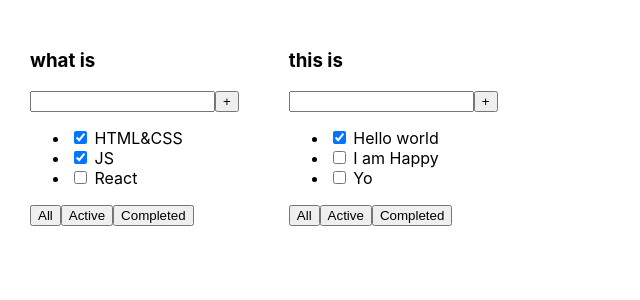
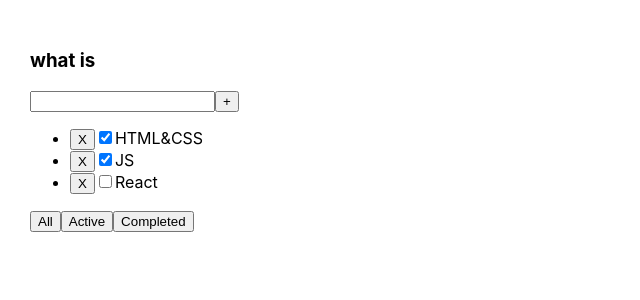
Before and after one commit to Chernik1991/TodoList, a React (Create React App) app in the folder it-incubator-todolist-ts-01-with YARN/: page / in a window 1280 px wide. Shown: the top 300 px of the page, without its empty margins (0-640 px from the left). Built offline with nearby package versions, Linux system fonts and the light colour scheme.

Commit message:
50.58 ot 10/01/22 igor

```diff
--- a/it-incubator-todolist-ts-01-with YARN/src/App.tsx
+++ b/it-incubator-todolist-ts-01-with YARN/src/App.tsx
@@ -1,6 +1,6 @@
 import React from 'react';
 import './App.css';
-import { TodoList } from './TodoList';
+import {TodoList} from './TodoList';
 
 function App() {
     const tasks1 = [
@@ -8,15 +8,16 @@ function App() {
         {id: 2, title: "JS", isDone: true},
         {id: 3, title: "React", isDone: false},
     ]
-    const tasks2 = [
-        {id: 1, title: "Hello world", isDone: true},
-        {id: 2, title: "I am Happy", isDone: false},
-        {id: 3, title: "Yo", isDone: false},
-    ]
+
+    const removeTasks = (taskId:number)=>{
+        console.log(taskId)
+    }
     return (
         <div className="App">
-            <TodoList title = {"what is"} tasks={tasks1}/>
-            <TodoList title = {"this is"} tasks={tasks2}/>
+            <TodoList
+                title={"what is"}
+                tasks={tasks1}
+                removeTasks={removeTasks}/>
         </div>
     );
 }
--- a/it-incubator-todolist-ts-01-with YARN/src/TodoList.tsx
+++ b/it-incubator-todolist-ts-01-with YARN/src/TodoList.tsx
@@ -1,17 +1,17 @@
 import React from "react";
 
-type TodoListType ={
-    title : string;
-    tasks : Array<ObjectofArray>
+type PropsType = {
+    title: string;
+    tasks: Array<TaskType>
+    removeTasks:(taskId:number)=>void
 }
-type ObjectofArray = {
-    id : number,
+type TaskType = {
+    id: number,
     title: string,
     isDone: boolean
 
 }
-
-export const TodoList = (props: TodoListType) => {
+export const TodoList = (props: PropsType) => {
     return (
         <div>
             <h3>{props.title}</h3>
@@ -20,15 +20,19 @@ export const TodoList = (props: TodoListType) => {
                 <button>+</button>
             </div>
             <ul>
-                {props.tasks.map((m: ObjectofArray, index) => {
+                {props.tasks.map((m, index) => {
                     return (
-                            <li key={m.id}><input type="checkbox" checked={m.isDone}/> <span>{m.title}</span></li>
-                        )
-                    })}
+                        <li key={m.id}>
+                            <button onClick={(event)=>props.removeTasks(m.id)}>X</button>
+                            <input type="checkbox" checked={m.isDone}/>
+                            <span>{m.title}</span>
+                        </li>
+                    )
+                })}
 
-            {/*    <li><input type="checkbox" checked={props.tasks[0].isDone}/> <span>{props.tasks[0].title}</span></li>*/}
-            {/*    <li><input type="checkbox" checked={props.tasks[1].isDone}/> <span>{props.tasks[1].title}</span></li>*/}
-            {/*    <li><input type="checkbox" checked={props.tasks[2].isDone}/> <span>{props.tasks[2].title}</span></li>*/}
+                {/*    <li><input type="checkbox" checked={props.tasks[0].isDone}/> <span>{props.tasks[0].title}</span></li>*/}
+                {/*    <li><input type="checkbox" checked={props.tasks[1].isDone}/> <span>{props.tasks[1].title}</span></li>*/}
+                {/*    <li><input type="checkbox" checked={props.tasks[2].isDone}/> <span>{props.tasks[2].title}</span></li>*/}
             </ul>
             <div>
                 <button>All</button>
@@ -36,5 +40,6 @@ export const TodoList = (props: TodoListType) => {
                 <button>Completed</button>
             </div>
         </div>
-    );
+
+    )
 }
```
